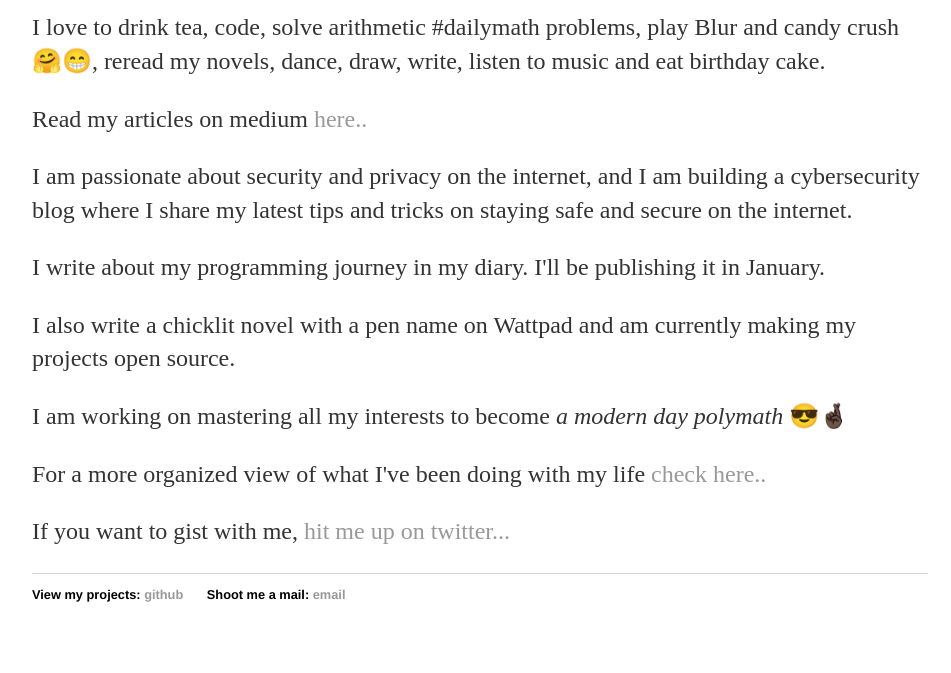
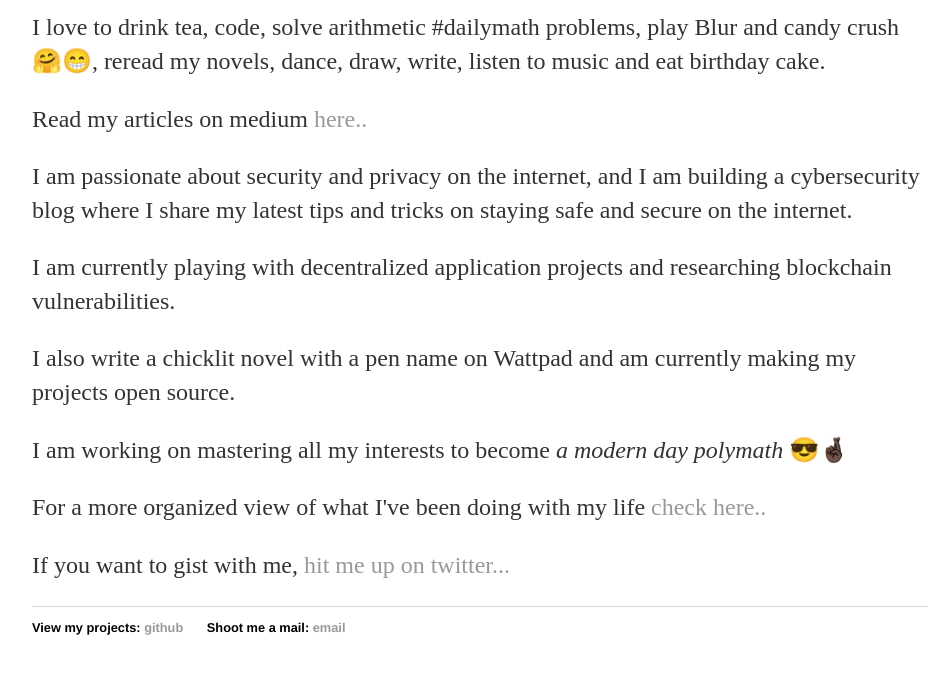
Before and after one commit to esemoney/esemoney.github.io, a plain HTML site: page index.html in a window 1280 px wide. Shown: the part 241-914 px from the top of the page, without its empty margins (160-1111 px from the left). Drawn offline with Linux system fonts and the light colour scheme.

Commit message:
Update index.html

```diff
--- a/index.html
+++ b/index.html
@@ -22,8 +22,7 @@
 
 	    <p> I am passionate about security and privacy on the internet, and I am building a cybersecurity blog where I share my latest tips and tricks on staying safe and secure on the internet. </p>
 
-	    <p> I write about my programming journey in my diary.
-		    I'll be publishing it in January.</p>
+	    <p> I am currently playing with decentralized application projects and researching blockchain vulnerabilities. </p>
 
 
 	    <p> I  also write a chicklit novel with a pen name on Wattpad and am currently making my projects open source.</p>
```
